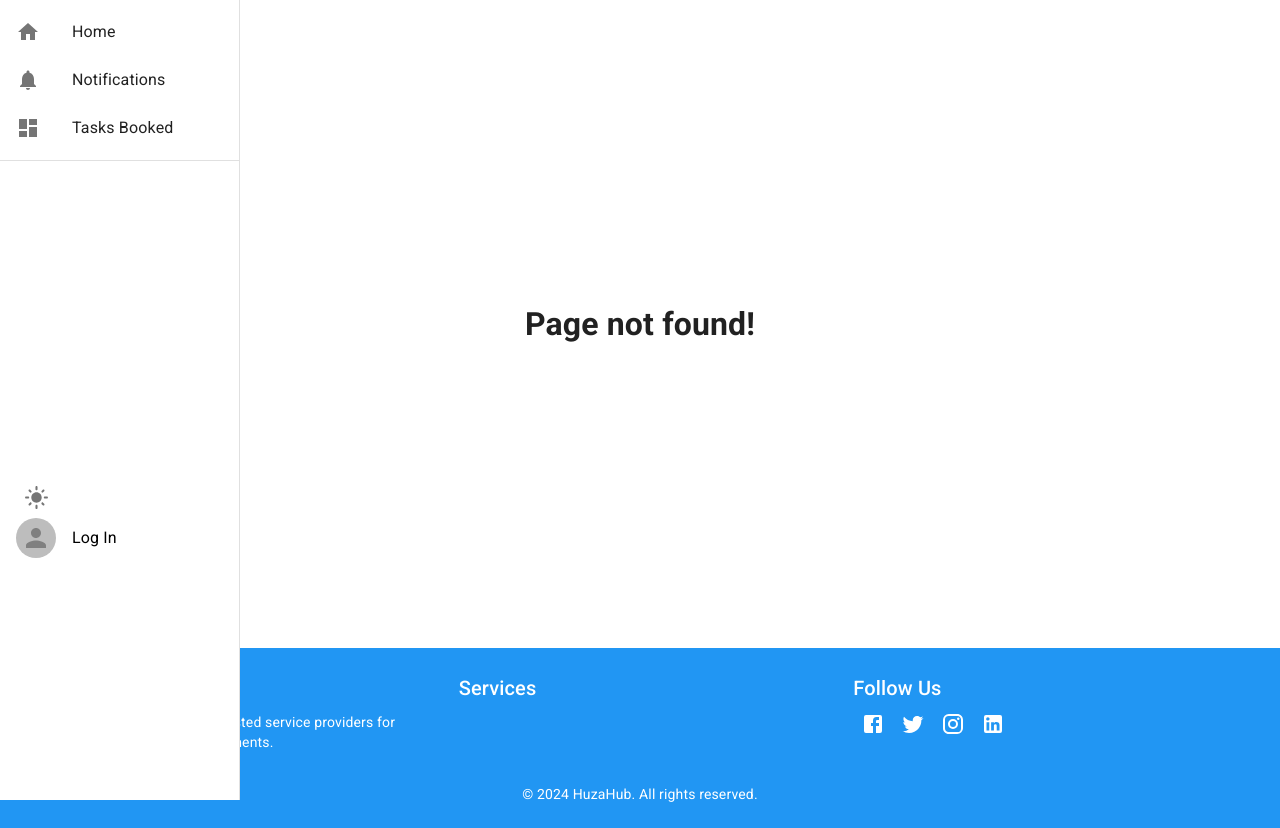
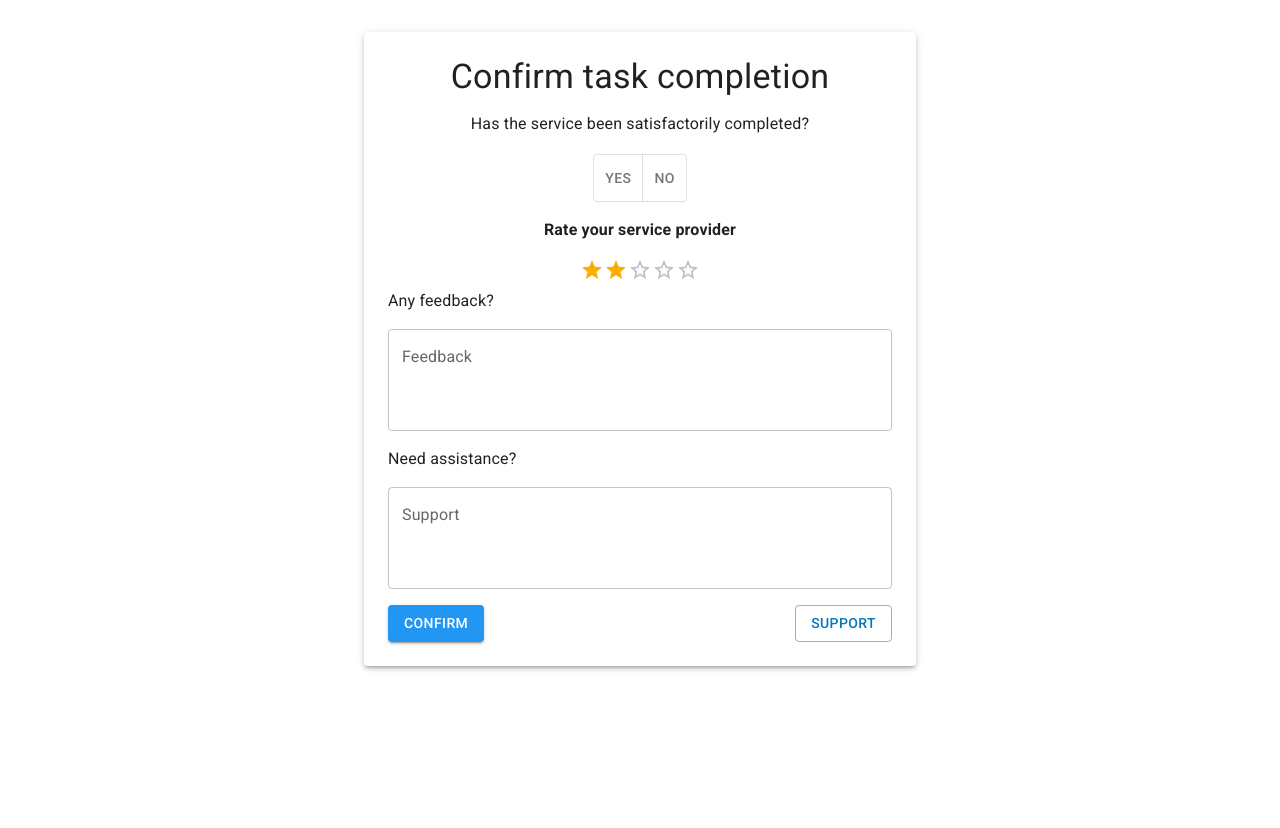
Before and after one commit to emilekamana/huza-hub, a React (Create React App) app in the folder frontend/: page /confirm in a window 1280 px wide. After the commit the page ends 800 px from the top, so only its background shows below. Built offline with nearby package versions, Linux system fonts and the light colour scheme.

Commit message:
confirm page

```diff
--- a/frontend/src/App.js
+++ b/frontend/src/App.js
@@ -40,6 +40,7 @@ import Payment from "./pages/Payment";
 import Footer from "./component/Footer";
 import Signin from "./pages/Signin";
 import History from "./pages/History";
+import ConfirmTask from "./pages/Confirm";
 
 //HOC
 const UserDashboardHOC = Layout(UserDashboard);
@@ -72,6 +73,7 @@ const App = () => {
               <Route path="/search/location/:location" element={<Home />} />
               <Route path="/search/:keyword" element={<Home />} />
               <Route path="/login" element={<LogIn />} />
+              <Route path="/confirm" element={<ConfirmTask />} />
               <Route path="/serviceProvider" element={<ServiceProvider />} />
               <Route path="/services" element={<Services />} />
               <Route path="/notification" element={<Notification />} />
--- /dev/null
+++ b/frontend/src/pages/Confirm.js
@@ -0,0 +1,104 @@
+import React from 'react';
+import { Box, Button, Container, Typography, Paper, ToggleButton, ToggleButtonGroup, TextField, Rating } from '@mui/material';
+
+export default function ConfirmTask() {
+  const [taskCompletion, setTaskCompletion] = React.useState(null);
+  const [feedback, setFeedback] = React.useState('');
+  const [supportMessage, setSupportMessage] = React.useState('');
+  const [rating, setRating] = React.useState(2);
+
+  const handleCompletionChange = (event, newCompletion) => {
+    setTaskCompletion(newCompletion);
+  };
+
+  const handleFeedbackChange = (event) => {
+    setFeedback(event.target.value);
+  };
+
+  const handleSupportMessageChange = (event) => {
+    setSupportMessage(event.target.value);
+  };
+
+  const handleRatingChange = (newRating) => {
+    setRating(newRating);
+  };
+
+  // Placeholder function for submit logic
+  const handleSubmit = () => {
+    console.log('Submit:', { taskCompletion, feedback, supportMessage, rating });
+    // Add logic to handle submission here
+  };
+
+  return (
+    <Container component="main" maxWidth="sm" sx={{ mb: 4 }}>
+      <Paper elevation={3} sx={{ p: 3, mt: 4 }}>
+        <Typography variant="h4" align="center" gutterBottom>
+          Confirm task completion
+        </Typography>
+        <Typography variant="subtitle1" align="center" gutterBottom sx={{fontWeight: 'semi-bold' }}>
+          Has the service been satisfactorily completed?
+        </Typography>
+
+        <Box sx={{ my: 2, display: 'flex', justifyContent: 'center'}}>
+          <ToggleButtonGroup
+            color="primary"
+            value={taskCompletion}
+            exclusive
+            onChange={handleCompletionChange}
+          >
+            <ToggleButton value="yes">Yes</ToggleButton>
+            <ToggleButton value="no">No</ToggleButton>
+          </ToggleButtonGroup>
+        </Box>
+        <Box sx={{ textAlign: 'center' }}>
+        <Typography paragraph sx={{fontWeight: 'bold', mb: 2 }}>
+          Rate your service provider
+        </Typography>
+          <Rating
+            name="feedback-rating"
+            value={rating}
+            onChange={(event, newRating) => handleRatingChange(newRating)}
+          />
+        </Box>
+
+        <Typography paragraph>
+          Any feedback?
+        </Typography>
+
+        <TextField
+          fullWidth
+          multiline
+          rows={3}
+          label="Feedback"
+          value={feedback}
+          onChange={handleFeedbackChange}
+          sx={{mb: 2}}
+        //   margin=''
+        />
+
+        <Typography paragraph>
+          Need assistance?
+        </Typography>
+
+        <TextField
+          fullWidth
+          multiline
+          rows={3}
+          label="Support"
+          value={supportMessage}
+          onChange={handleSupportMessageChange}
+        //   margin="normal"
+        />
+
+        <Box sx={{ display: 'flex', justifyContent: 'space-between', mt: 2 }}>
+          <Button variant="contained" color="primary" onClick={handleSubmit}>
+            Confirm
+          </Button>
+          <Button variant="outlined" color="secondary">
+            Support
+          </Button>
+        </Box>
+      </Paper>
+    </Container>
+  );
+}
```
